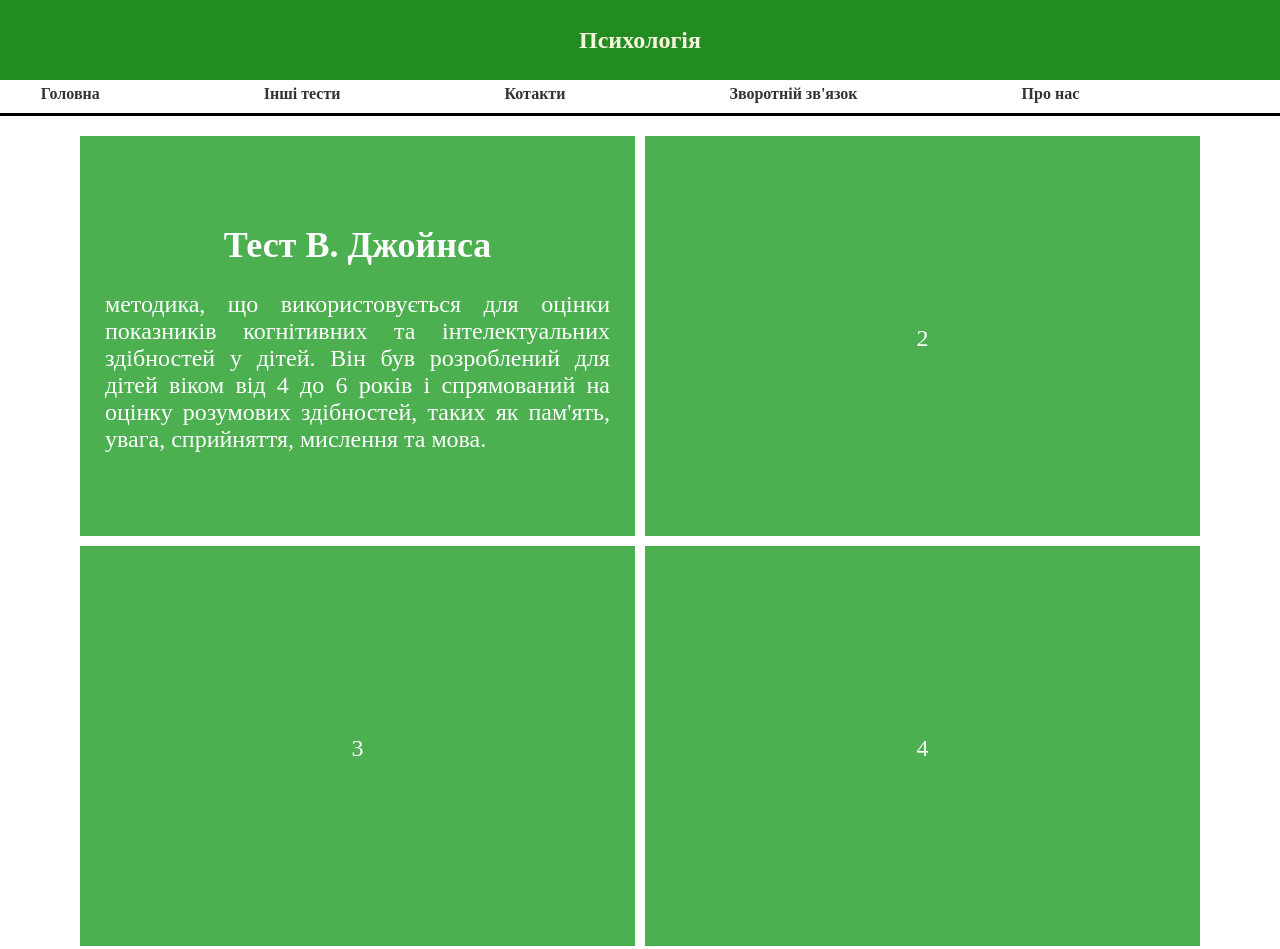
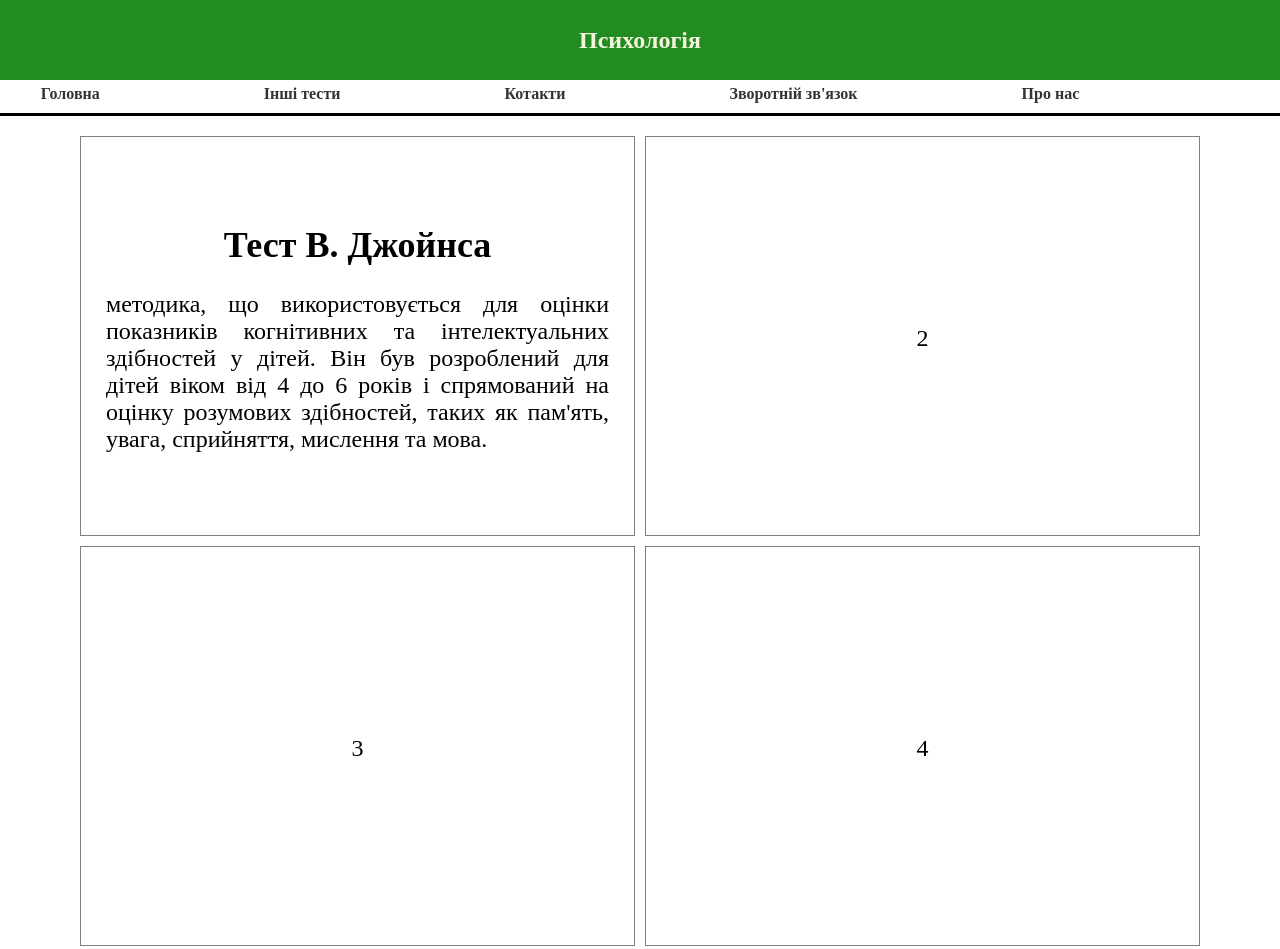
Before and after one commit to SashaPopla/Sashapopla.github.io, a website: page index.html in a window 1280 px wide. Shown: the top 949 px of the page. Drawn offline with Linux system fonts and the light colour scheme.

```diff
--- a/css/style.css
+++ b/css/style.css
@@ -6,7 +6,7 @@
 
 a{
   text-decoration: none;
-  color: white;
+  color: black;
 }
 
 header {
@@ -65,13 +65,13 @@
 
 .grid-item {
   padding: 10px 25px 5px 25px;
-  background-color: #4caf50;
-  border: none;
+  background-color: #fff;
+  border: 1px solid gray;
   display: flex;
   flex-direction: column;
   justify-content: center;
   align-items: center;
-  color: white;
+  color: black;
   font-size: 24px;
   transition: 1s all;
 }
@@ -82,5 +82,5 @@
 }
 
 .grid-item:hover{
-  background: linear-gradient(to right, rgba(0, 0, 0, 0.363) 0%, rgb(0, 38, 255) 50%, rgba(0, 0, 0, 0) 100%);
+  background: linear-gradient(to right, rgba(0, 0, 0, 0.363) 0%, rgb(117, 121, 145) 50%, rgba(161, 138, 138, 0.527) 100%);
 }
```
